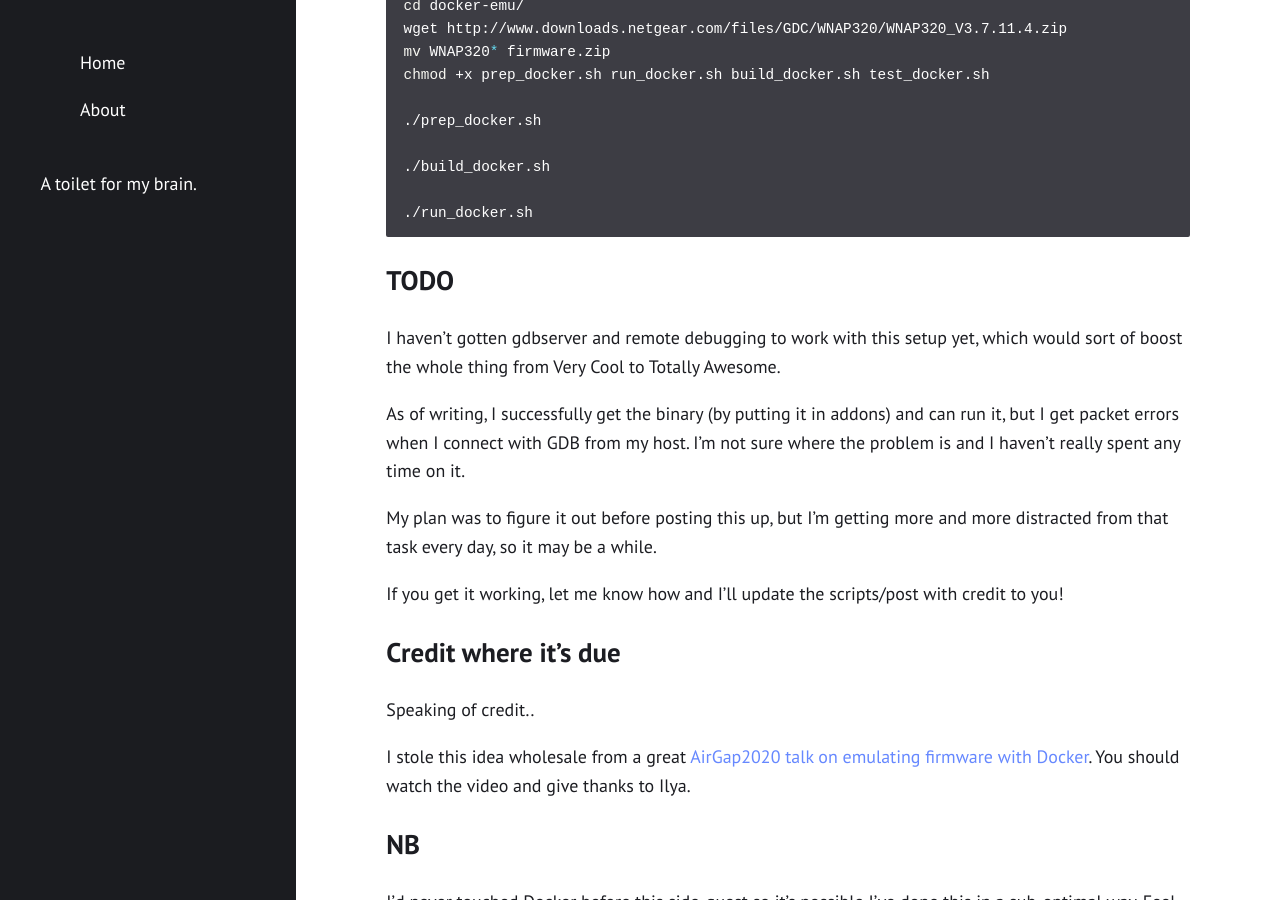
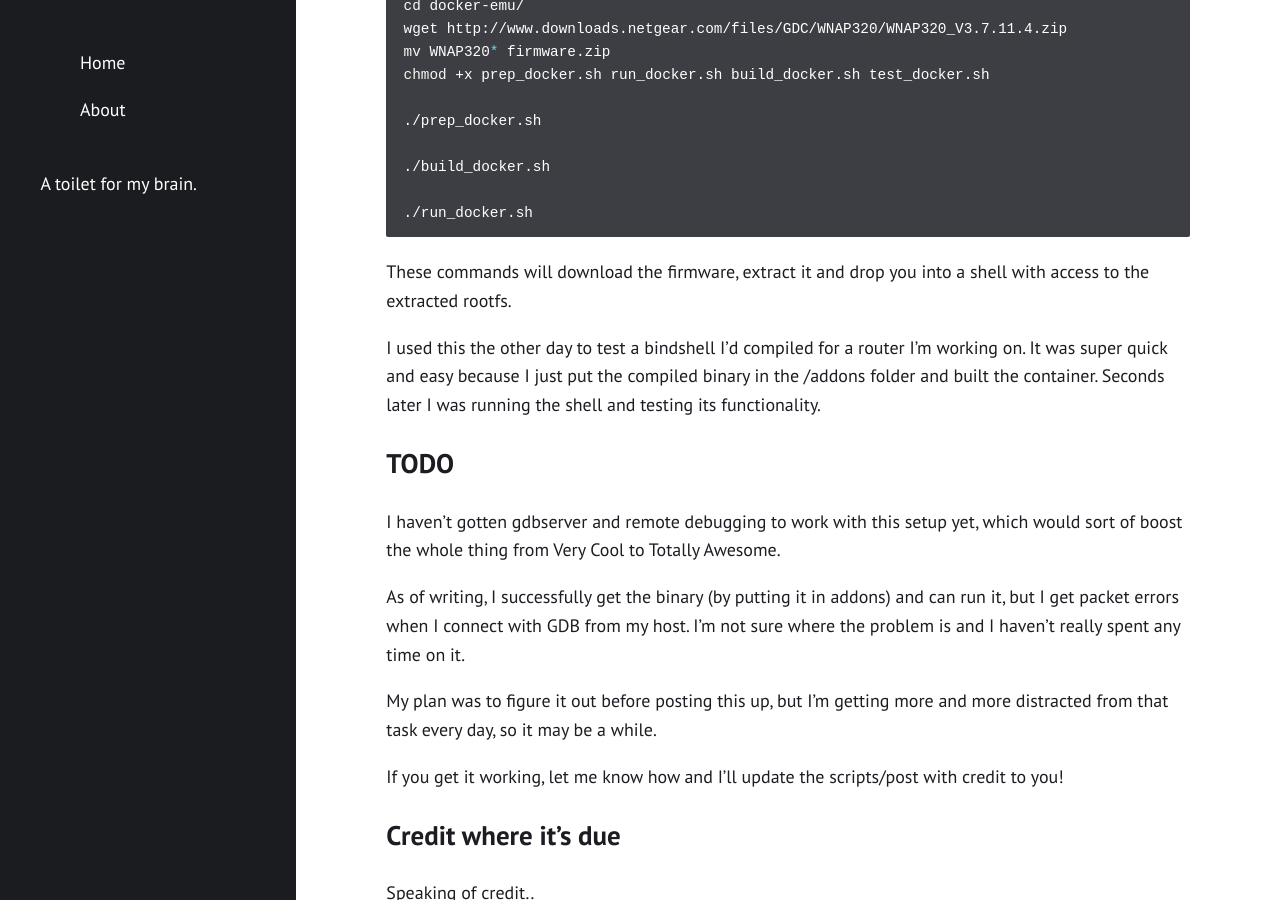
Before and after one commit to unmeg/unmeg.github.io, a Jekyll site: the page built from _posts/2020-06-19-emulating-firmware-docker-qemu.md, in a window 1280 px wide and 900 px high, scrolled down 643 px. Built offline with Jekyll 4.4.1, drawn with Linux system fonts in a browser that asks for light colours.

Commit message:
Update 2020-06-19-emulating-firmware-docker-qemu.md

````diff
--- a/_posts/2020-06-19-emulating-firmware-docker-qemu.md
+++ b/_posts/2020-06-19-emulating-firmware-docker-qemu.md
@@ -28,6 +28,9 @@ chmod +x prep_docker.sh run_docker.sh build_docker.sh test_docker.sh
 
 ./run_docker.sh
 ```
+These commands will download the firmware, extract it and drop you into a shell with access to the extracted rootfs.
+
+I used this the other day to test a bindshell I'd compiled for a router I'm working on. It was super quick and easy because I just put the compiled binary in the /addons folder and built the container. Seconds later I was running the shell and testing its functionality.
 
 ## TODO
 I haven't gotten gdbserver and remote debugging to work with this setup yet, which would sort of boost the whole thing from Very Cool to Totally Awesome.
````
